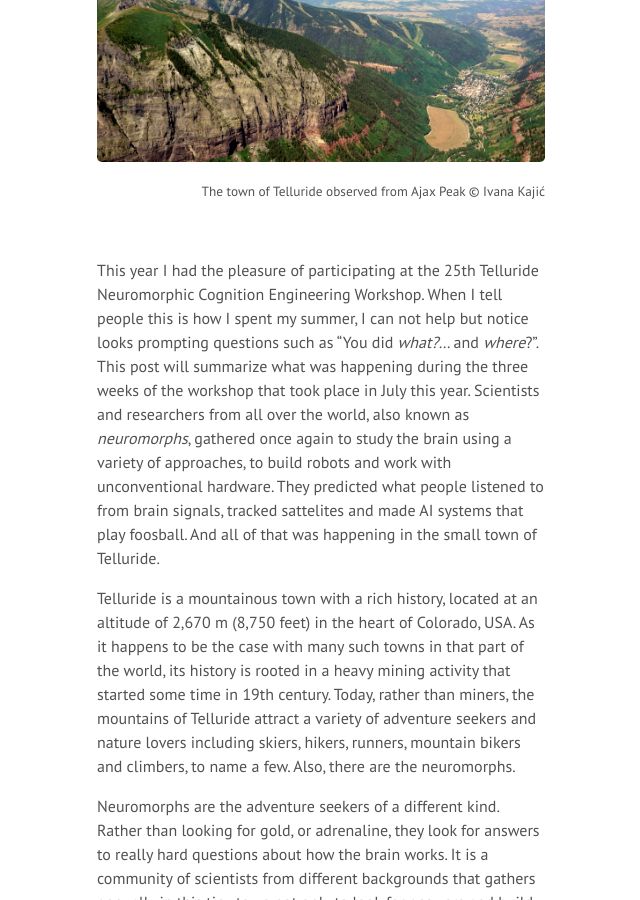
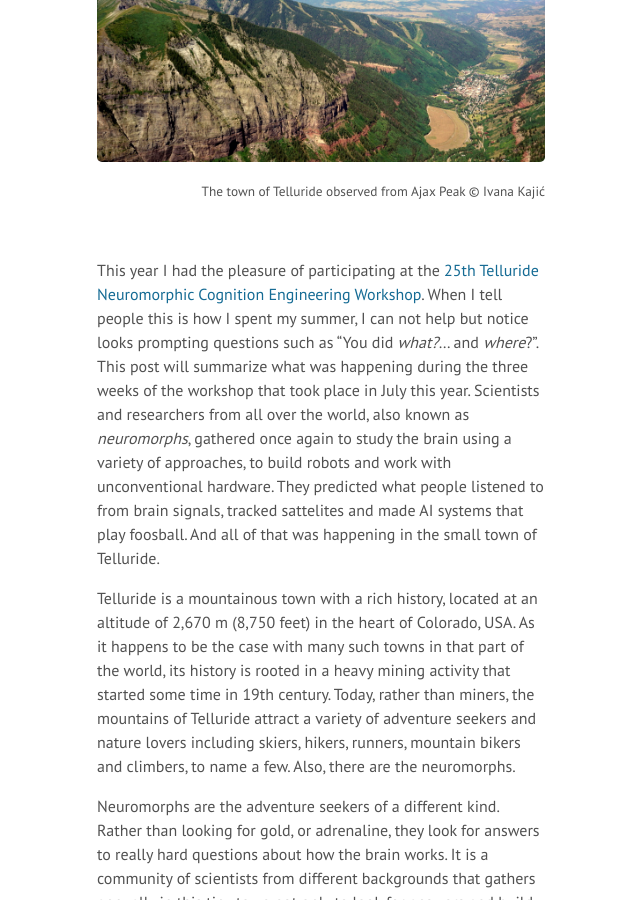
Before and after one commit to ikajic/ikajic.github.io, a Jekyll site: the page built from _posts/2018-08-10-neuromorphs.md, in a window 1280 px wide and 900 px high, scrolled down 412 px. Shown: the whole window, without its empty margins (319-959 px from the left). Built offline with Jekyll 4.4.1, drawn with Linux system fonts in a browser that asks for light colours; some of the changed lines change nothing that is shown.

Commit message:
Add link to ws website

```diff
--- a/_posts/2018-08-10-neuromorphs.md
+++ b/_posts/2018-08-10-neuromorphs.md
@@ -8,8 +8,8 @@ date: 2018-08-10
 <p align="right"><small> The town of Telluride observed from Ajax Peak © Ivana Kajić </small></p>
 &nbsp;
 
-This year I had the pleasure of participating at the 25th Telluride
-Neuromorphic Cognition Engineering Workshop. When I tell people this is how
+This year I had the pleasure of participating at the [25th Telluride
+Neuromorphic Cognition Engineering Workshop](https://sites.google.com/view/telluride2018/home){:target="_new"}. When I tell people this is how
 I spent my summer, I can not help but notice looks prompting questions such as
 "You did *what?*... and *where*?". This post will summarize what was happening
 during the three weeks of the workshop that took place in July this year.
```
